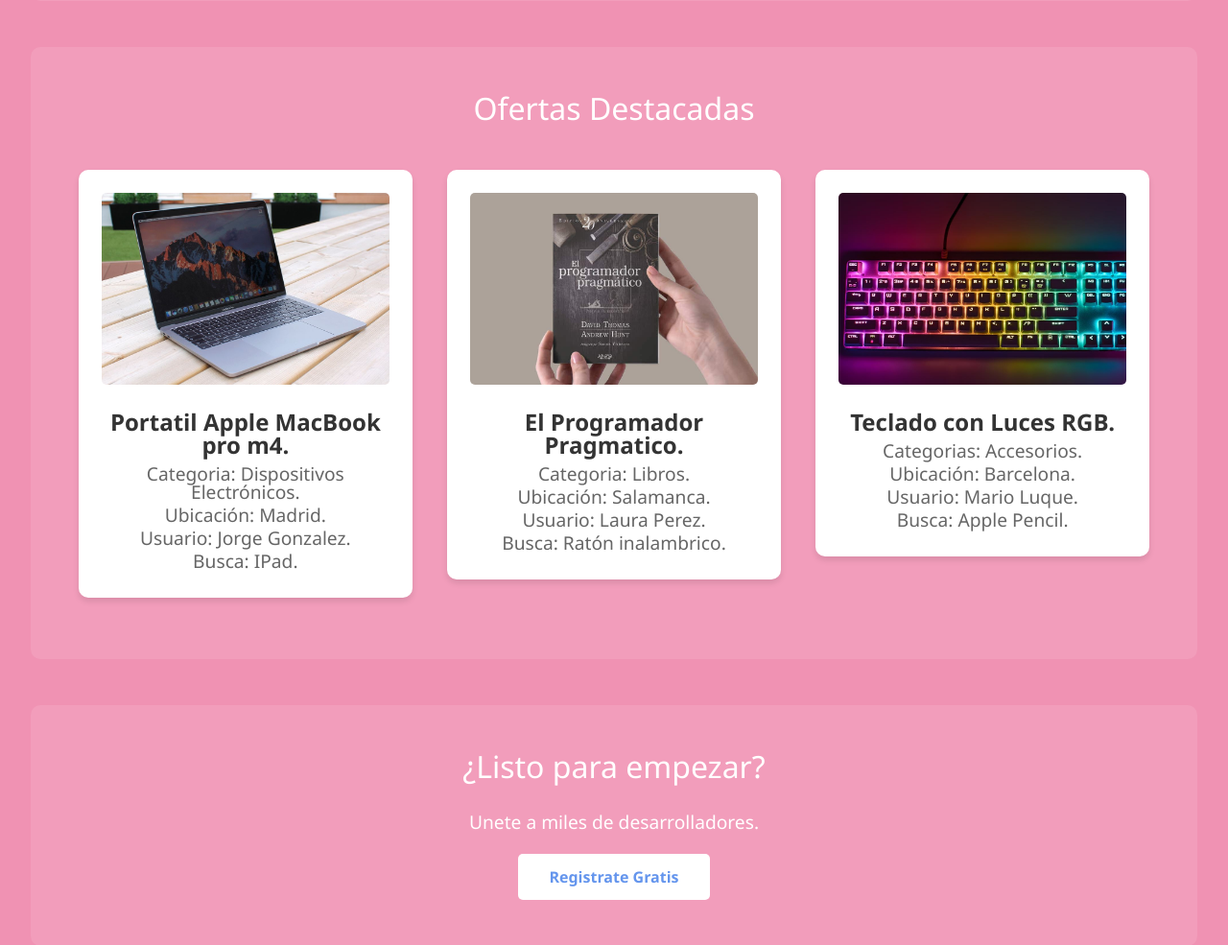
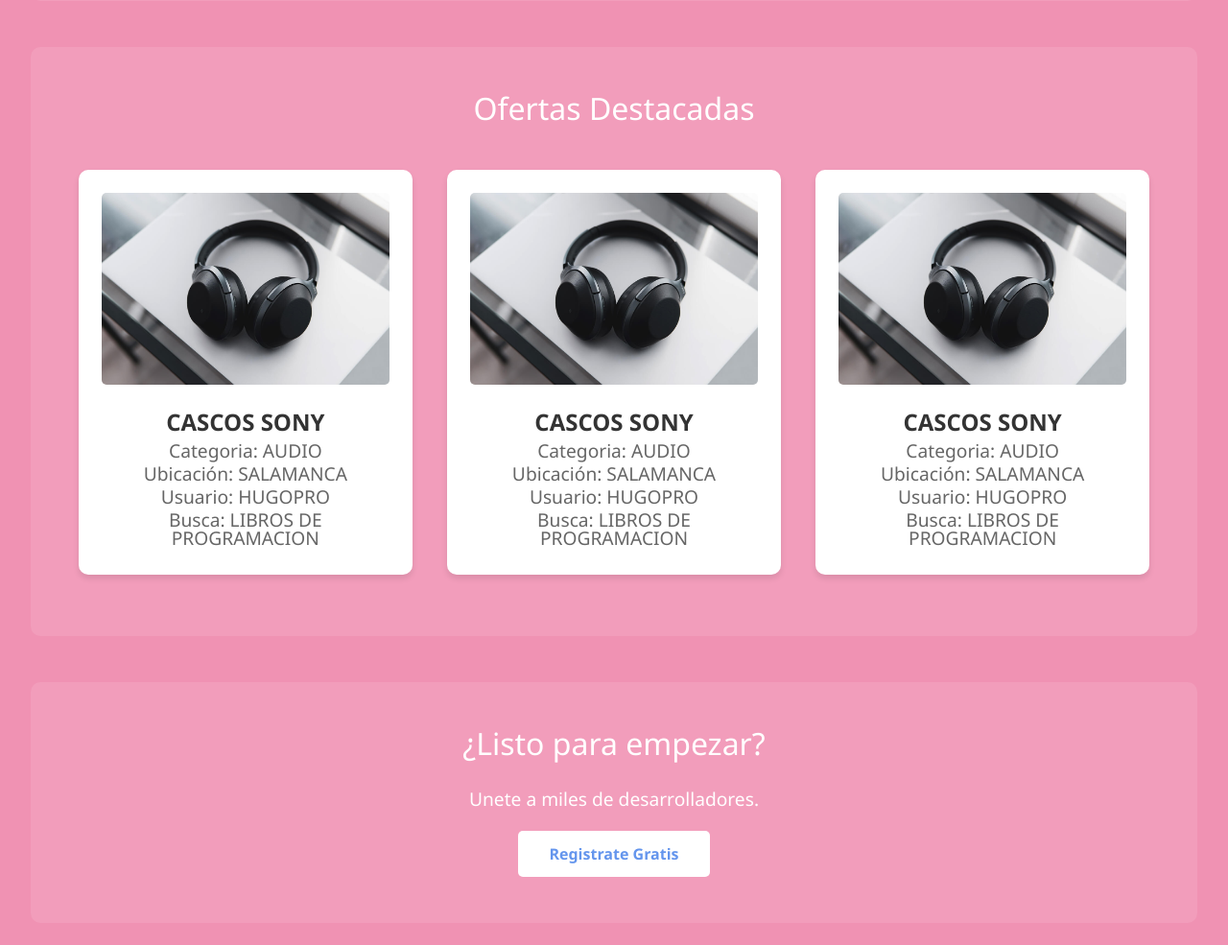
Before and after one commit to Hugo-Garcia-SanPedro/DevSwap, a PHP site: page / in a window 1280 px wide. Shown: the part 1159-2144 px from the top of the page at 96% size. Run offline with PHP 8.4, Linux system fonts and the light colour scheme; data comes from the database, SQL or seed files in the repository.

Commit message:
Ofertas de index.php a medias

```diff
--- a/index.php
+++ b/index.php
@@ -1,3 +1,42 @@
+<?php
+    // Iniciamos la sesion
+    session_start();
+
+    // Introducimos la configuracion de la base de datos
+    require_once 'configuracion.php';
+
+    $error = '';
+    $oferta_encontrada = false;
+
+    // Si la conexion es correcta se hace la consulta a la base de datos
+    if($conexion) {
+        $consulta = "
+            SELECT P2.NOMBRE_P AS NOMBRE_P, P1.NOMBRE_C AS NOMBRE_C, P2.UBICACION AS UBICACION, U.NICK_U AS NICK, P2.CAMBIO AS CAMBIO, P2.IMAGEN_P AS IMAGEN
+            FROM PUBLICACION2 P2
+            INNER JOIN PUBLICACION1 P1 ON P1.ID_P = P2.ID_P
+            INNER JOIN USUARIO U ON P1.CORREO_U = U.CORREO_U
+        ";
+
+        $resultado = mysqli_query($conexion, $consulta);
+        if($resultado && mysqli_num_rows($resultado) > 0) {
+            $datos_usuario = mysqli_fetch_assoc($resultado);
+            $oferta_encontrada = true;
+        }
+
+        if($oferta_encontrada) {
+            $_SESSION['nombre_p'] = $datos_usuario['NOMBRE_P'];
+            $_SESSION['nombre_c'] = $datos_usuario['NOMBRE_C'];
+            $_SESSION['ubicacion'] = $datos_usuario['UBICACION'];
+            $_SESSION['nick'] = $datos_usuario['NICK'];
+            $_SESSION['cambio'] = $datos_usuario['CAMBIO'];
+            $_SESSION['imagen'] = $datos_usuario['IMAGEN'];
+        }
+
+    } else {
+        $error = 'Conexion fallida con la base de datos.';
+    }
+?>
+
 <!DOCTYPE html>
 <html lang="es">
     <head>
@@ -67,15 +106,33 @@
             <div>
                 <h3 id="Ofertas">Ofertas Destacadas</h3>
                 <div class="oferta">
-                    <img src="imagenes/Fotos/MacBook.jpg" alt="Portatil MacBook">
-                    <h4>Portatil Apple MacBook pro m4.</h4>
-                    <p>Categoria: Dispositivos Electrónicos.</p>
-                    <p>Ubicación: Madrid.</p>
-                    <p>Usuario: Jorge Gonzalez.</p>
-                    <p>Busca: IPad.</p>
+                    <img src="<?php echo $_SESSION['imagen'] ?>">
+                    <h4><?php echo $_SESSION['nombre_p'] ?></h4>
+                    <p>Categoria: <?php echo $_SESSION['nombre_c'] ?></p>
+                    <p>Ubicación: <?php echo $_SESSION['ubicacion'] ?></p>
+                    <p>Usuario: <?php echo $_SESSION['nick'] ?></p>
+                    <p>Busca: <?php echo $_SESSION['cambio'] ?></p>
                 </div>
 
-                <div class="Oferta">
+                <div class="oferta">
+                    <img src="<?php echo $_SESSION['imagen'] ?>">
+                    <h4><?php echo $_SESSION['nombre_p'] ?></h4>
+                    <p>Categoria: <?php echo $_SESSION['nombre_c'] ?></p>
+                    <p>Ubicación: <?php echo $_SESSION['ubicacion'] ?></p>
+                    <p>Usuario: <?php echo $_SESSION['nick'] ?></p>
+                    <p>Busca: <?php echo $_SESSION['cambio'] ?></p>
+                </div>
+
+                <div class="oferta">
+                    <img src="<?php echo $_SESSION['imagen'] ?>">
+                    <h4><?php echo $_SESSION['nombre_p'] ?></h4>
+                    <p>Categoria: <?php echo $_SESSION['nombre_c'] ?></p>
+                    <p>Ubicación: <?php echo $_SESSION['ubicacion'] ?></p>
+                    <p>Usuario: <?php echo $_SESSION['nick'] ?></p>
+                    <p>Busca: <?php echo $_SESSION['cambio'] ?></p>
+                </div>
+
+                <!-- <div class="Oferta">
                     <img src="imagenes/Fotos/libro.jpg" alt="Libro de Programación">
                     <h4>El Programador Pragmatico.</h4>
                     <p>Categoria: Libros.</p>
@@ -91,7 +148,7 @@
                     <p>Ubicación: Barcelona.</p>
                     <p>Usuario: Mario Luque.</p>
                     <p>Busca: Apple Pencil.</p>
-                </div>
+                </div> -->
             </div>
 
             <div>
```
